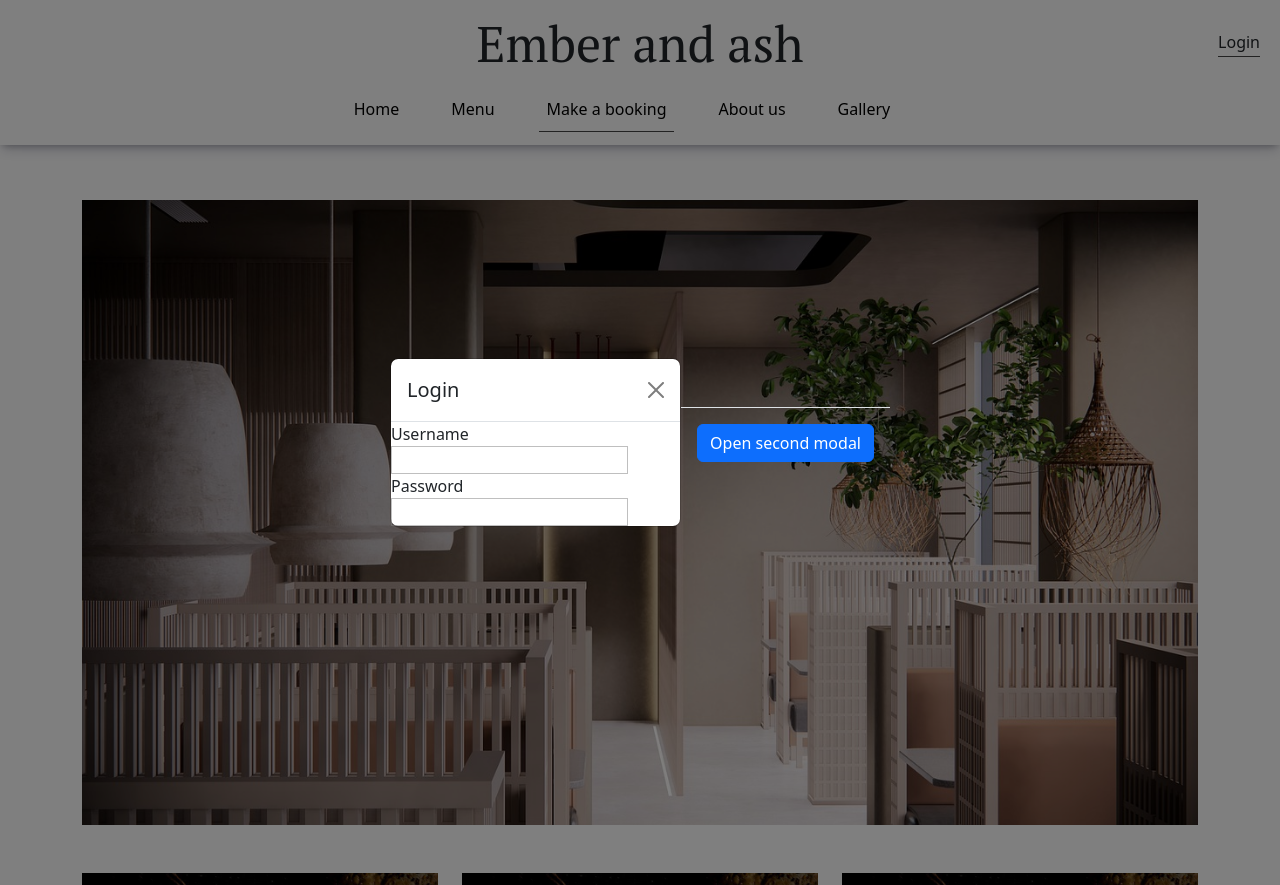
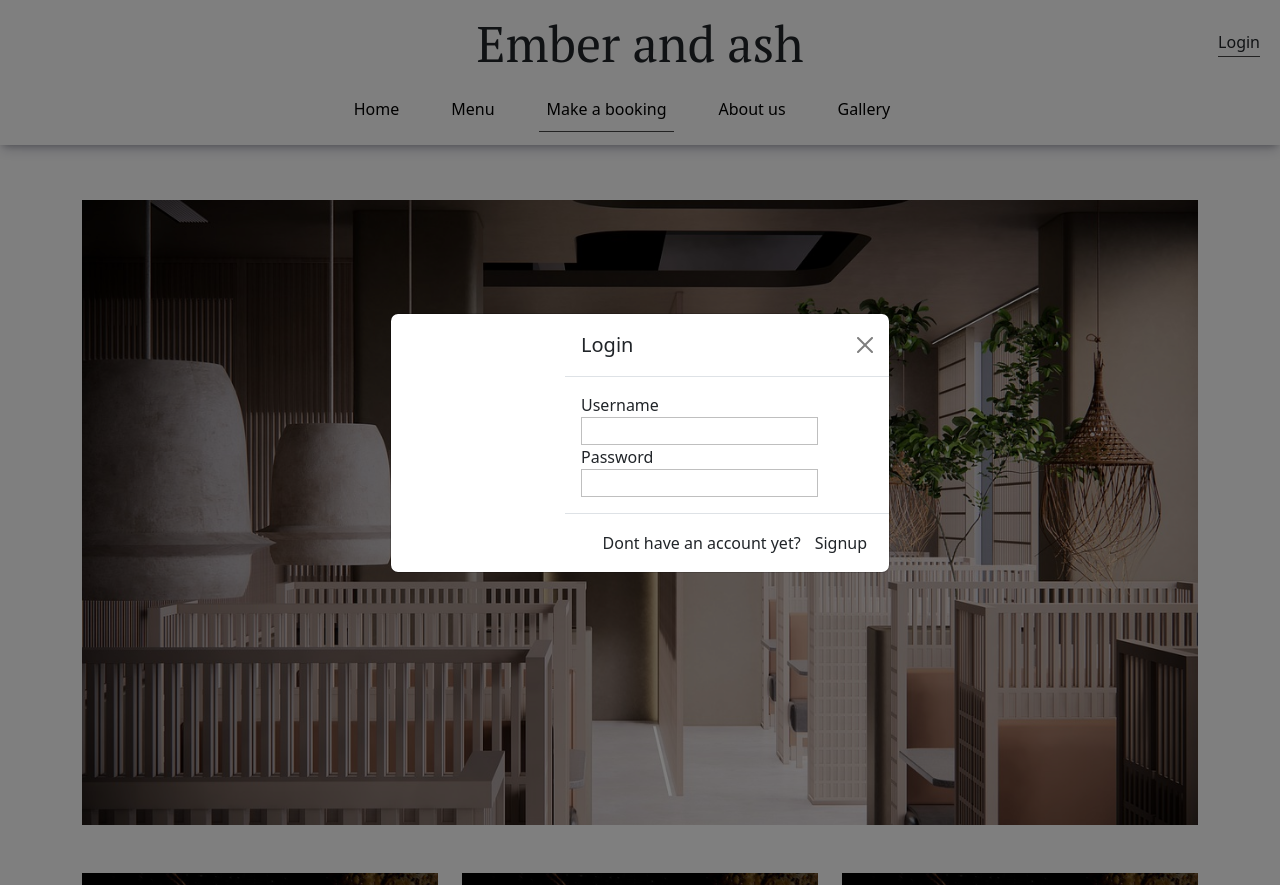
Before and after one commit to JamesBracken/Ember-Ash, a Django app: page /home/ in a window 1280 px wide, after a click on "Login". Run offline with Django 4.2, Linux system fonts and the light colour scheme; some libraries are stand-ins or nearby versions.

Commit message:
Add: Fix login modal structure

```diff
--- a/templates/base.html
+++ b/templates/base.html
@@ -101,20 +101,29 @@
       <div class="modal fade" id="login-modal-toggle" aria-labelledby="login-modal-toggle-label" tabindex="-1" aria-hidden="true" style="display: none;">
         <div class="modal-dialog modal-dialog-centered">
           <div class="modal-content">
+            <div class="row">
+              <div class="col-4">
+                {% comment %} Insert image {% endcomment %}
+              </div>
+              <div class="col-8">
                 <div class="modal-header">
                   <h1 class="modal-title fs-5" id="login-modal-toggle-label">Login</h1>
                   <button type="button" class="btn-close" data-bs-dismiss="modal" aria-label="Close"></button>
                 </div>
-              {% comment %} Form action and method to be filled in {% endcomment %}
-              <form id="login-form"action="" method="">
+                {% comment %}Form action and method to be filled in{% endcomment %}
+                <div class="modal-body">
+                  <form id="login-form" action="" method="">
                     <label for="form-username">Username</label>
-                <input type="text" class="" id="form-username" name="username" required>
+                    <input type="text" class="" id="form-username" name="username" required />
                     <label for="form-password">Password</label>
-                <input type="text" class="" id="form-password" name="password" required>
+                    <input type="text" class="" id="form-password" name="password" required />
                   </form>
                 </div>
                 <div class="modal-footer">
-              <button class="btn btn-primary" data-bs-target="#exampleModalToggle2" data-bs-toggle="modal">Open second modal</button>
+                  <p>Dont have an account yet?</p>
+                  <button class="modal-nav-link" data-bs-target="#exampleModalToggle2" data-bs-toggle="modal">Signup</button>
+                </div>
+              </div>
             </div>
           </div>
         </div>
```
Lines whose indentation alone changed are shown as unchanged.
